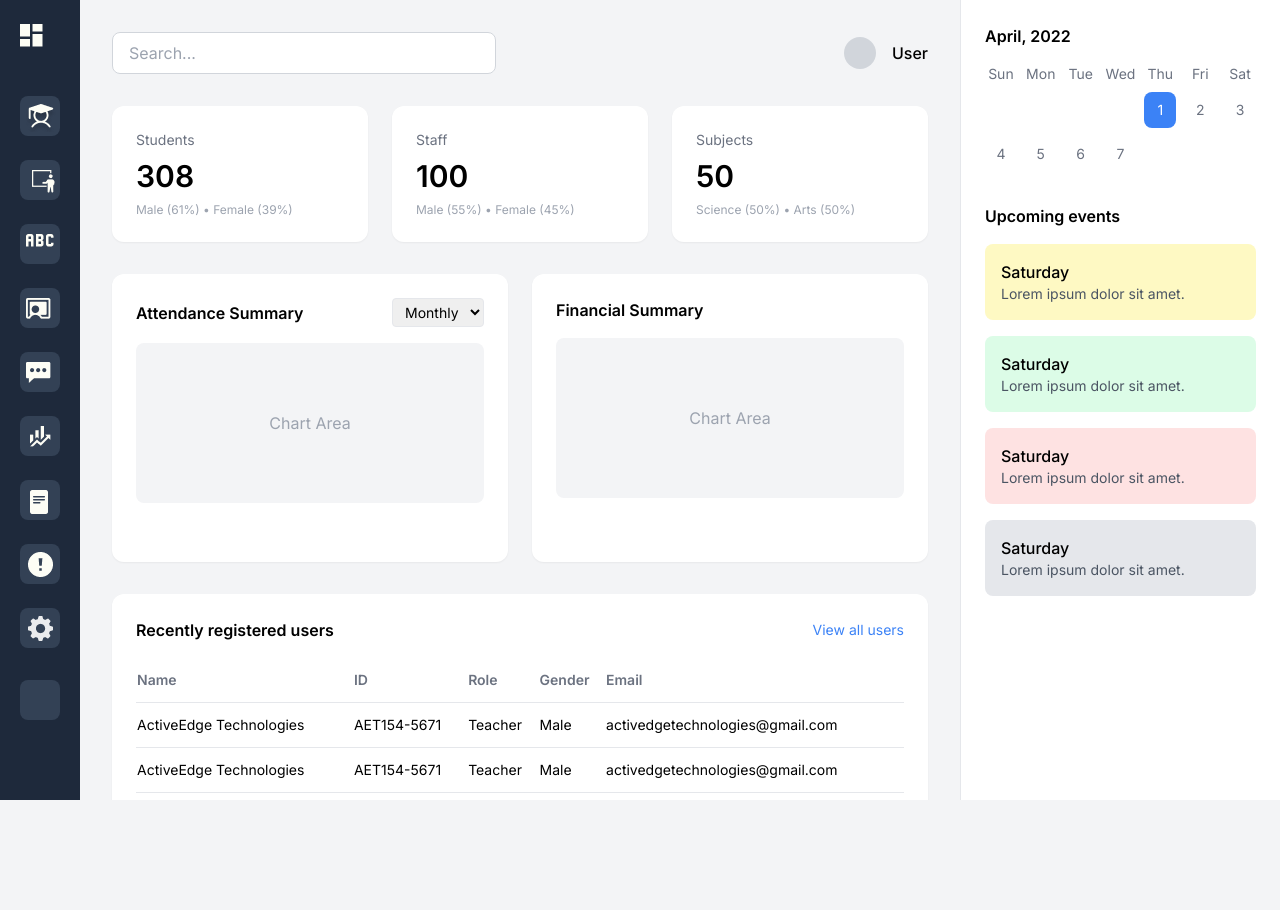
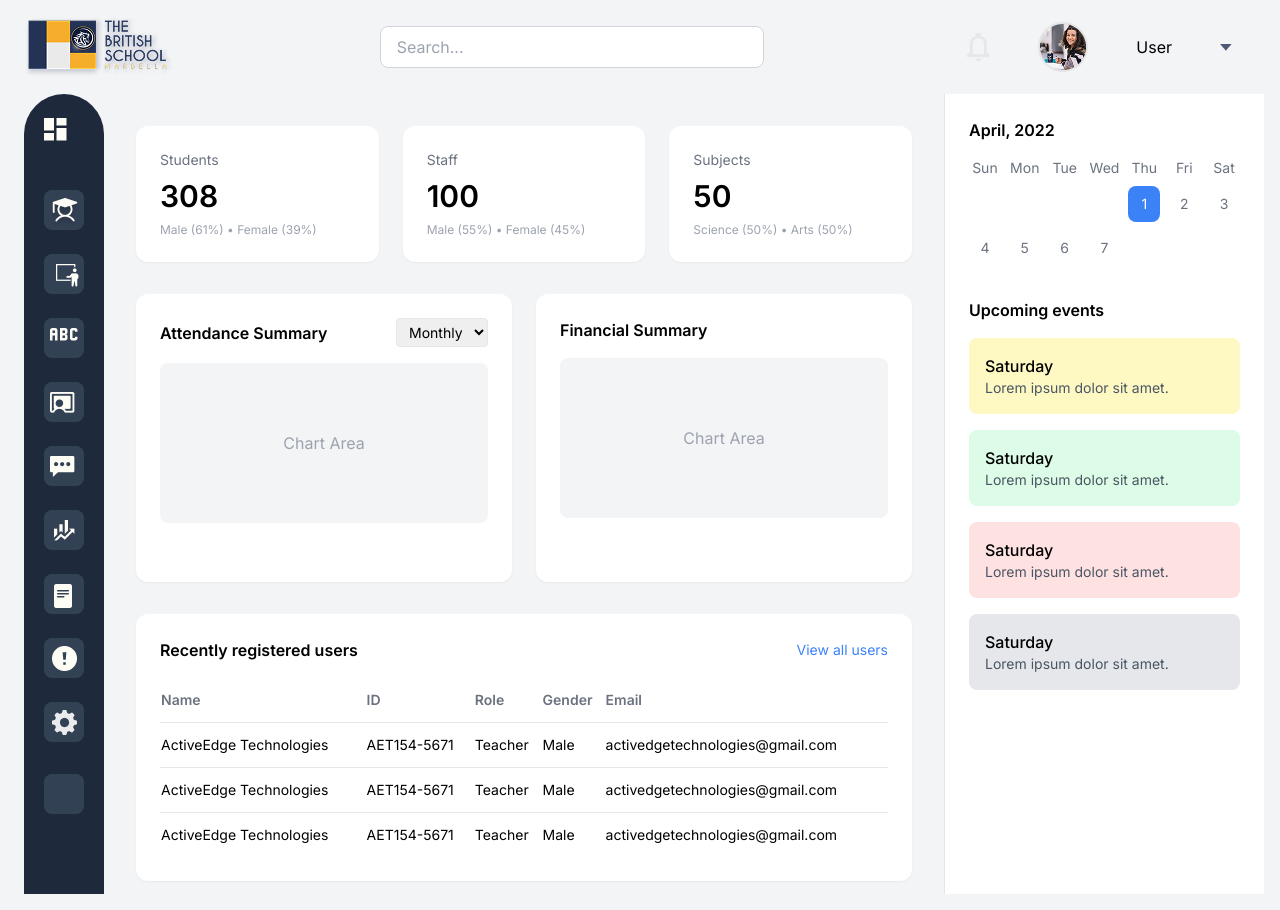
Before and after one commit to ValJnr-dev1/school-mangement, a website: page src/admin.html in a window 1280 px wide. Before the commit the page ends 800 px from the top, so only its background shows below. Drawn offline with nearby package versions, Linux system fonts and the light colour scheme.

Commit message:
updated: admin page

```diff
--- a/src/admin.html
+++ b/src/admin.html
@@ -10,12 +10,25 @@
     body { font-family: 'Inter', sans-serif; }
   </style>
 </head>
-<body class="bg-gray-100">
+<body class="bg-gray-100 contain-content">
 
-<div class="flex h-screen overflow-hidden">
+    <div class="flex flex-col ml-2 p-4">
+    <!-- Topbar -->
+        <div class="flex justify-between items-center mb-4">
+            <div class=""><img src="assets/British School 1.png" alt=""></div>
+            <input type="text" placeholder="Search..."
+            class="w-96 px-4 py-2 rounded-lg border border-gray-300 focus:outline-none focus:ring-2 focus:ring-blue-400">
+            <div class="flex items-center space-between gap-12 rounded-2xl pr-8">
+                <div class=""><img src="assets/Vectorb.png" alt=""></div>
+                <div class=""><img src="assets/unsplash_wRdYnqXtyYk.png" alt=""></div>
+                <div class="">User</div>
+                <div class=""><img src="assets/Vectorn.png" alt=""></div>
+            </div>
+        </div>
 
+        <div class="flex h-screen overflow-hidden ">
             <!-- Sidebar -->
-  <aside class="w-20 bg-slate-800 flex flex-col items-center py-6 space-y-8">
+            <aside class="w-20 bg-slate-800 flex flex-col items-center py-6 space-y-8 rounded-t-full">
                 <div class="w-10 h-10 rounded-lg"><img src="assets/Vectora.png" alt=""></div>
                 <nav class="flex flex-col space-y-6 text-gray-300">
                 <div class="w-10 h-10 bg-slate-700 rounded-lg "><img src="assets/Vector(1).png" alt="" class="mt-2 ml-1.5"></div>
@@ -37,15 +50,6 @@
                 <!-- Center Content -->
                 <main class="flex-1 p-8 overflow-y-auto">
 
-      <!-- Topbar -->
-      <div class="flex justify-between items-center mb-8">
-        <input type="text" placeholder="Search..."
-          class="w-96 px-4 py-2 rounded-lg border border-gray-300 focus:outline-none focus:ring-2 focus:ring-blue-400">
-        <div class="flex items-center space-x-4">
-          <div class="w-8 h-8 bg-gray-300 rounded-full"></div>
-          <span class="font-medium">User</span>
-        </div>
-      </div>
 
                 <!-- Stats Cards -->
                 <div class="grid grid-cols-3 gap-6 mb-8">
@@ -192,7 +196,7 @@
                 </div>
 
                 </aside>
-
+        </div>
     </div>
     </div>
 
```
Also changed, not shown: src/students-page.html (+4 -4 lines), src/teachers-dashboard.html (+9 -8 lines), src/assets/Vectorb.png (added), src/assets/Vectorc.png (added), src/assets/Vectord.png (added), src/assets/Vectorn.png (added), src/assets/Vectorv.png (added), src/assets/Vectorz.png (added), src/assets/unsplash_wRdYnqXtyYk.png (added), src/output.css. Lines whose indentation alone changed are shown as unchanged.
